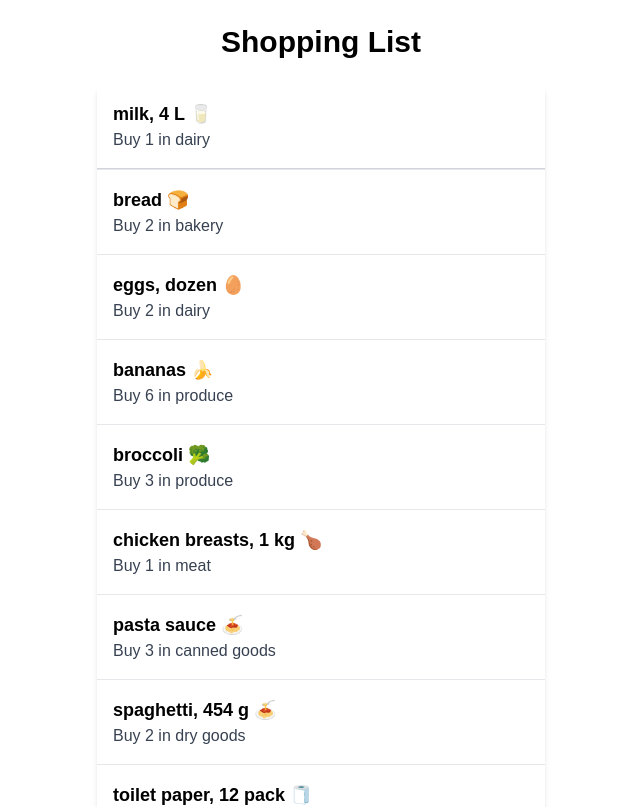
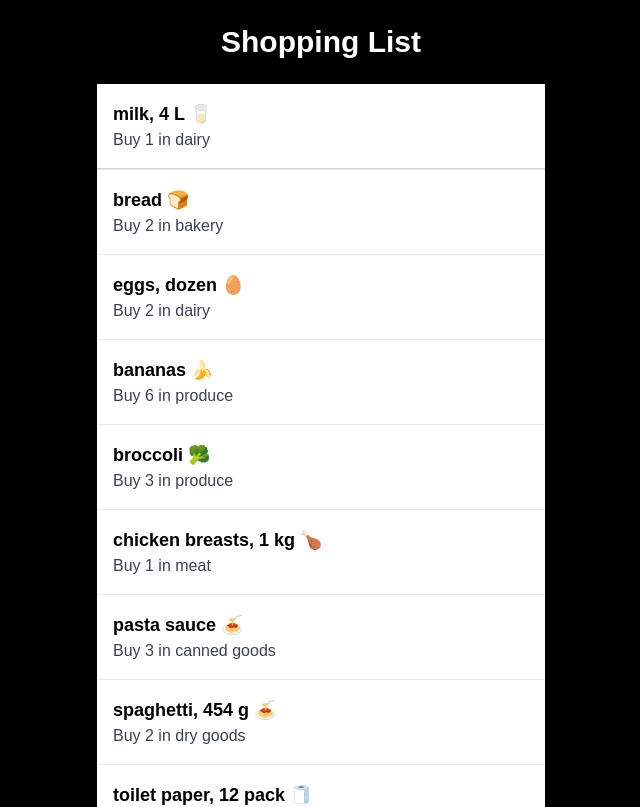
Before and after one commit to Sandhu-666/cprg306-assignments, a Next.js app: page /week-3 in a window 1280 px wide. Shown: the top 807 px of the page, without its empty margins (319-959 px from the left). Built offline with nearby package versions, Linux system fonts and the light colour scheme.

Commit message:
updated bg color

```diff
--- a/app/week-3/page.js
+++ b/app/week-3/page.js
@@ -2,8 +2,8 @@ import React from 'react';
 import ItemList from './item-list';
 
 const Page = () => (
-  <main className="p-6 bg-white min-h-screen">
-    <h1 className="text-3xl font-bold text-center mb-6 text-black">Shopping List</h1>
+  <main className="p-6 bg-black min-h-screen">
+    <h1 className="text-3xl font-bold text-center mb-6 text-white">Shopping List</h1>
     <ItemList />
   </main>
 );
```
